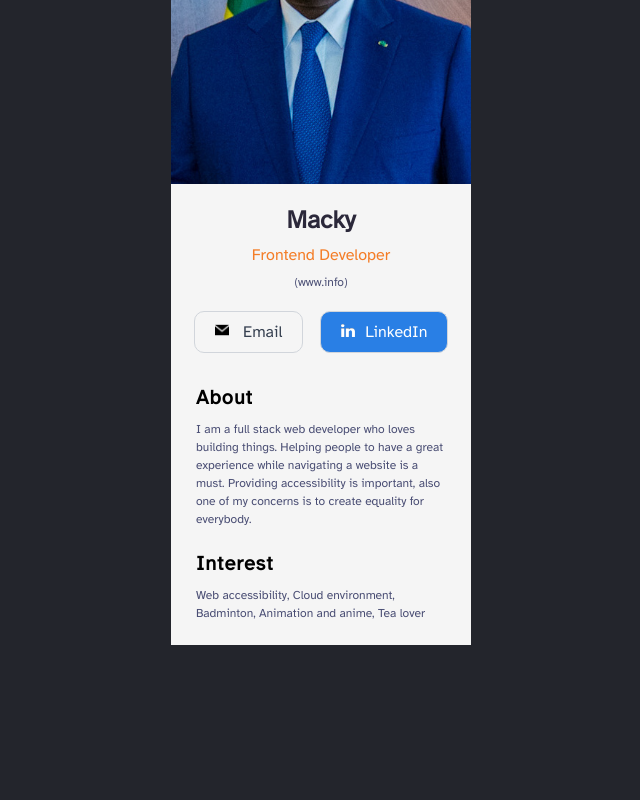
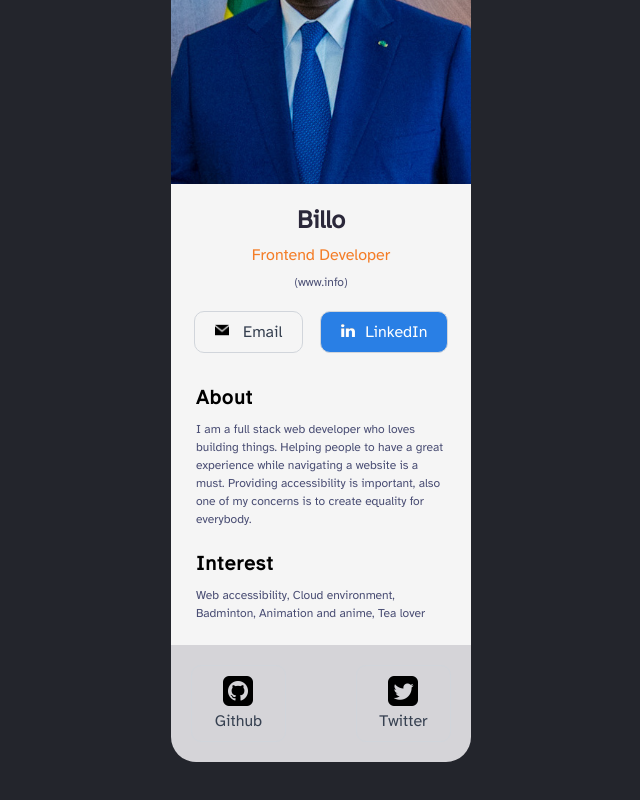
Before and after one commit to billodiallo/my-businesscard, a React (Create React App) app in the folder prject1/scrimsolo/digital-card/: page / in a window 1280 px wide. Shown: the part 220-1020 px from the top of the page, without its empty margins (319-959 px from the left). Before the commit the page ends 909 px from the top, so only its background shows below. Built offline with nearby package versions, Linux system fonts and the light colour scheme.

Commit message:
Add footer,linter,footer css module

```diff
--- a/prject1/scrimsolo/digital-card/src/components/App.js
+++ b/prject1/scrimsolo/digital-card/src/components/App.js
@@ -1,14 +1,17 @@
 import Info from "./InfosApp";
-import About from '../components/About'
+import About from './About';
 import Interest from "./Interest";
-import '../components/App.css'
+import Footer from "./Footer";
+import '../components/App.css';
 
-const  App = () => {
+
+function App() {
   return (
     <div className="App">
-    <Info />
-    < About/>
-    <Interest />
+      <Info />
+      <About />
+      <Interest />
+      <Footer />
     </div>
   );
 }
--- /dev/null
+++ b/prject1/scrimsolo/digital-card/src/components/Footer.js
@@ -0,0 +1,40 @@
+
+import github from '../assets/Github-logo.png';
+import twitter from '../assets/Twitter-logo.png';
+
+
+import footerstyle from '../styles/Footer.module.css'
+const Footer = () => {
+
+return (
+    <main className={footerstyle.footer}>
+        <div className={footerstyle.socialMedia}>
+        <a
+            target="_blank"
+            rel="noopener noreferrer"
+            className={footerstyle.links}
+            href="www.sssss.com"
+          >
+            <img className={footerstyle.socialIcons} src={github} alt="" /> Github
+          </a>
+
+          <a
+            target="_blank"
+            rel="noopener noreferrer"
+            className={footerstyle.links}
+            href="www.twwitter"
+          >
+            <img className={footerstyle.socialIcons} src={twitter} alt="" /> Twitter
+          </a>
+
+        </div>
+
+
+    </main>
+
+
+);
+
+}
+
+export default Footer;
--- a/prject1/scrimsolo/digital-card/src/components/InfosApp.js
+++ b/prject1/scrimsolo/digital-card/src/components/InfosApp.js
@@ -13,7 +13,7 @@ const Info = () => {
         />
       </header>
       <div className={styleinfo.bio}>
-        <h1 className={styleinfo.name}>Macky</h1>
+        <h1 className={styleinfo.name}>Billo</h1>
         <p className={styleinfo.title}>Frontend Developer</p>
         <p className={styleinfo.small}>(www.info)</p>
         <div className={styleinfo.contacts}>
--- /dev/null
+++ b/prject1/scrimsolo/digital-card/src/styles/Footer.module.css
@@ -0,0 +1,36 @@
+.footer {
+    display: flex;
+    background-color: #d5d4d8;
+    justify-content: center;
+    align-items: center;
+    width: 300px;
+    border-bottom-right-radius: 25px;
+    border-bottom-left-radius: 25px;
+  }
+
+  .socialMedia {
+    display: flex;
+    gap: 70px;
+    padding: 20px;
+  }
+
+  .socialIcons {
+    width: 30px;
+  }
+
+  .socialIcons:hover,
+  .socialIcons:focus {
+    background-color: #a496ce;
+  }
+
+  .links {
+    text-decoration: none;
+    display: inline-block;
+    align-items: center;
+    border: 1px solid #d1d5db;
+    color: #374151;
+    padding: 10px 20px;
+    font-size: 16px;
+    border-radius: 10px;
+    cursor: pointer;
+  }
```
Also changed, not shown: prject1/scrimsolo/digital-card/.eslintrc.json (added), prject1/scrimsolo/digital-card/.stylelintrc.json (added).
